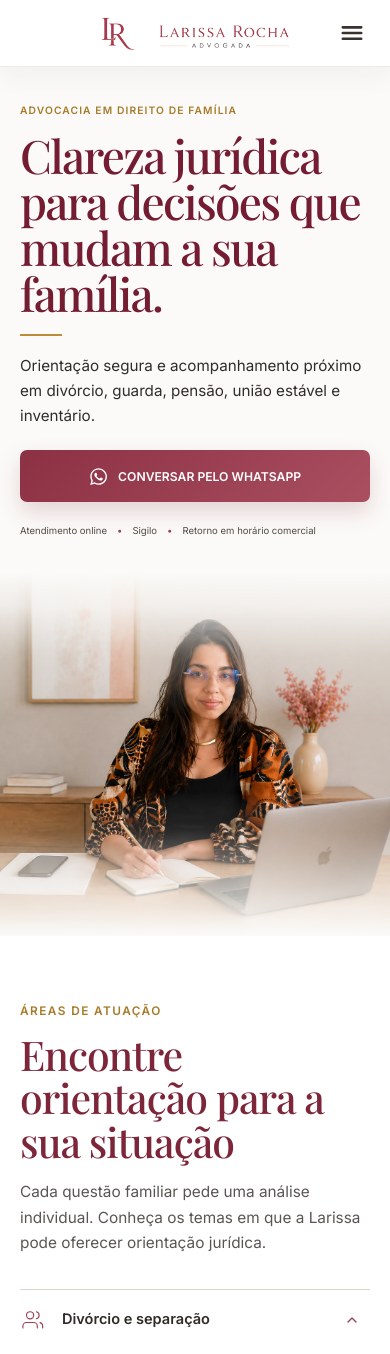
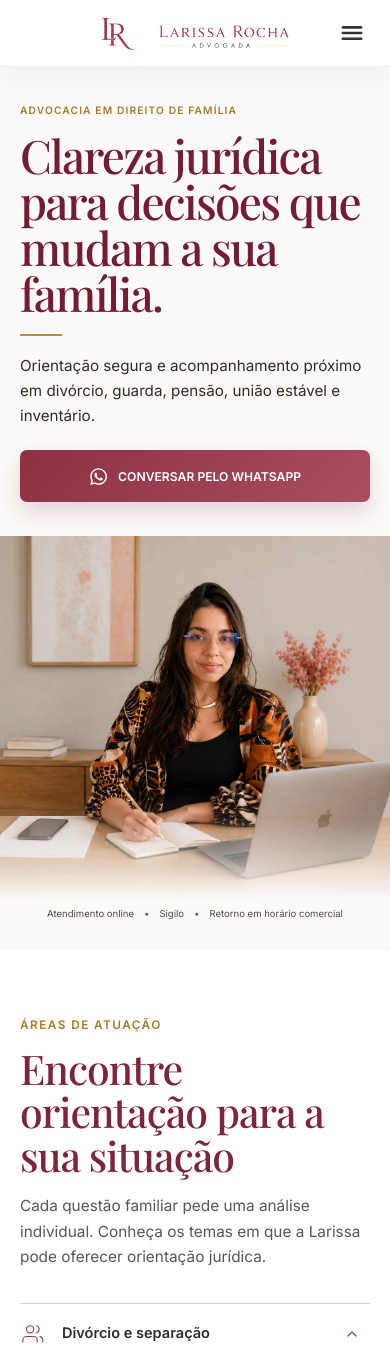
Before and after one commit to larissarocha-web/landing-page-lr-adv, a React (Vite) app: page / in a window 390 px wide. Shown: the top 1354 px of the page. Built offline with nearby package versions, Linux system fonts and the light colour scheme.

Commit message:
fix: corrige enquadramento do hero responsivo

```diff
--- a/src/pages/Home/index.tsx
+++ b/src/pages/Home/index.tsx
@@ -53,6 +53,15 @@ export function Home() {
             alt="Larissa Rocha em seu ambiente de trabalho"
           />
         </Portrait>
+
+        <div
+          className="mobile-microcopy"
+          aria-label="Informações do atendimento"
+        >
+          <span>Atendimento online</span>
+          <span>Sigilo</span>
+          <span>Retorno em horário comercial</span>
+        </div>
       </Hero>
     </Container>
   )
--- a/src/pages/Home/styles.ts
+++ b/src/pages/Home/styles.ts
@@ -16,6 +16,10 @@ export const Hero = styled.div`
   align-items: stretch;
   overflow: hidden;
   background: #f2ece7;
+
+  .mobile-microcopy {
+    display: none;
+  }
 
   &::after {
     position: absolute;
@@ -38,21 +42,39 @@ export const Hero = styled.div`
   @media (max-width: 900px) {
     display: grid;
     min-height: calc(100svh - 66px);
-    grid-template-rows: auto minmax(300px, 43svh);
+    grid-template-rows: auto minmax(300px, 43svh) auto;
     background: #fbfaf8;
 
     &::after {
-      inset: auto 0 0;
-      z-index: 1;
-      width: 100%;
-      height: 145px;
-      background: linear-gradient(
-        180deg,
-        transparent 0%,
-        rgba(251, 250, 248, 0.16) 28%,
-        rgba(251, 250, 248, 0.76) 76%,
-        #fbfaf8 100%
-      );
+      display: none;
+    }
+
+    .mobile-microcopy {
+      position: relative;
+      z-index: 2;
+      display: flex;
+      grid-row: 3;
+      flex-wrap: wrap;
+      align-items: center;
+      justify-content: center;
+      gap: 0;
+      padding: 8px 22px 28px;
+      background: #fbfaf8;
+      color: #514a46;
+      font-size: clamp(0.58rem, 2.45vw, 0.69rem);
+      line-height: 1.55;
+      text-align: center;
+    }
+
+    .mobile-microcopy span {
+      display: inline-flex;
+      align-items: center;
+    }
+
+    .mobile-microcopy span + span::before {
+      margin: 0 10px;
+      color: #9b4052;
+      content: '•';
     }
   }
 `
@@ -141,15 +163,7 @@ export const Copy = styled.div`
     }
 
     .microcopy {
-      position: static;
-      width: 100%;
-      flex-wrap: wrap;
-      justify-content: flex-start;
-      margin-top: 22px;
-      color: #514a46;
-      font-size: clamp(0.58rem, 2.45vw, 0.69rem);
-      line-height: 1.55;
-      text-align: left;
+      display: none;
     }
   }
 
@@ -198,6 +212,15 @@ export const Portrait = styled.figure`
     object-position: center 48%;
   }
 
+  @media (min-width: 1200px) {
+    background: #d8ccc3;
+
+    img {
+      object-fit: contain;
+      object-position: right center;
+    }
+  }
+
   @media (max-width: 900px) {
     position: relative;
     inset: auto;
@@ -207,19 +230,19 @@ export const Portrait = styled.figure`
     min-height: 300px;
     -webkit-mask-image: linear-gradient(
       180deg,
-      transparent 0%,
-      rgba(0, 0, 0, 0.16) 9%,
-      rgba(0, 0, 0, 0.72) 23%,
-      #000 39%,
-      #000 100%
+      #000 0%,
+      #000 70%,
+      rgba(0, 0, 0, 0.92) 78%,
+      rgba(0, 0, 0, 0.45) 90%,
+      transparent 100%
     );
     mask-image: linear-gradient(
       180deg,
-      transparent 0%,
-      rgba(0, 0, 0, 0.16) 9%,
-      rgba(0, 0, 0, 0.72) 23%,
-      #000 39%,
-      #000 100%
+      #000 0%,
+      #000 70%,
+      rgba(0, 0, 0, 0.92) 78%,
+      rgba(0, 0, 0, 0.45) 90%,
+      transparent 100%
     );
 
     img {
```
